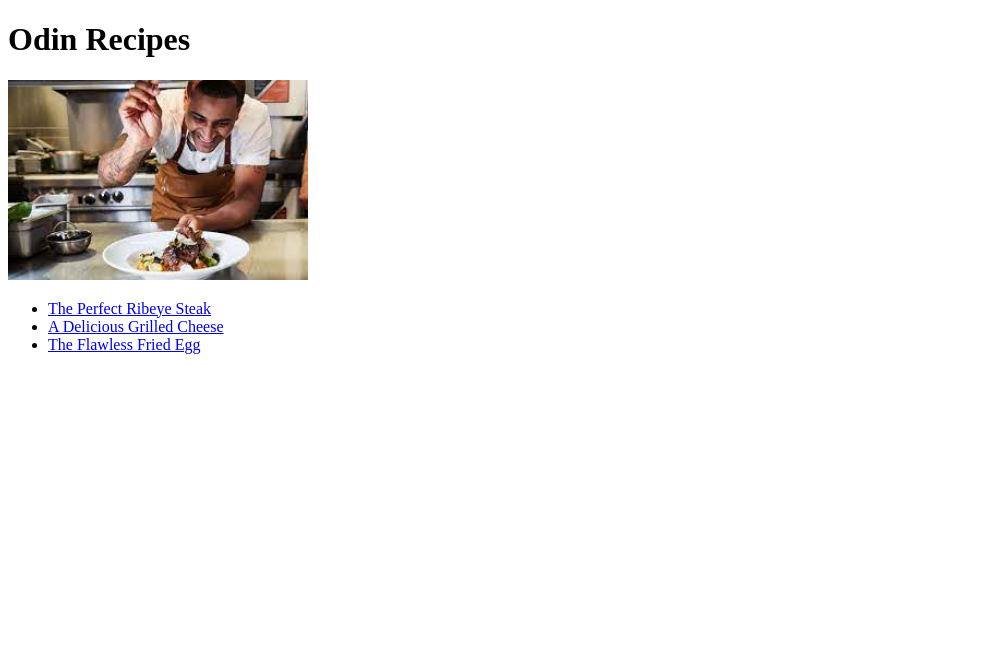
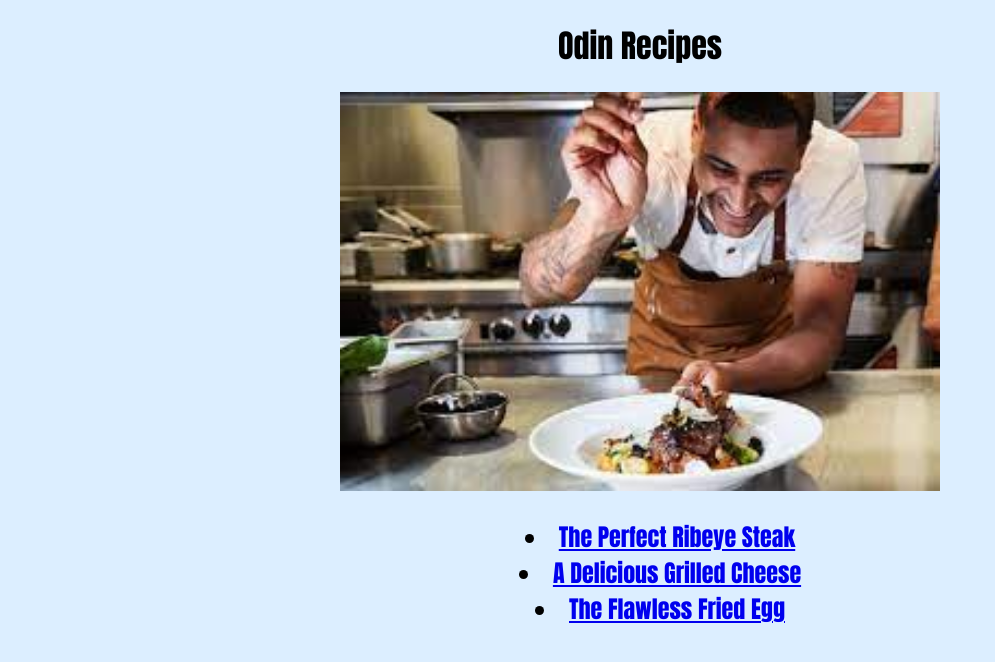
Before and after one commit to agabra23/odin-recipes, a plain HTML site: page index.html in a window 1280 px wide. Shown: the whole page, without its empty margins (0-995 px from the left). Drawn offline with Linux system fonts and the light colour scheme.

Commit message:
Add basic CSS to index.html and recipes

```diff
--- a/index.html
+++ b/index.html
@@ -3,11 +3,14 @@
 <head>
     <meta charset="UTF-8">
     <title>Odin Recipes</title>
+    <link rel="stylesheet" href="style.css">
 </head>
 <body>
     <h1>Odin Recipes</h1>
-    <img src="./images/chef.jpeg" alt="Chef" width="300">
-    <ul>
+    <div class="image">
+        <img src="./images/chef.jpeg" alt="Chef" width="600">
+    </div>
+    <ul class="recipes">
         <li><a href="./recipes/ribeye.html">The Perfect Ribeye Steak</a></li>
         <li><a href="./recipes/grilled-cheese.html">A Delicious Grilled Cheese</a></li>
         <li><a href="./recipes/fried-egg.html">The Flawless Fried Egg</a></li>
--- /dev/null
+++ b/style.css
@@ -0,0 +1,33 @@
+body {
+    background-color: rgb(220, 238, 255);
+}
+
+.recipes {
+    font-family: Impact, Haettenschweiler, 'Arial Narrow Bold', sans-serif;
+    font-size: 24px;
+    text-align: center;
+    list-style-position: inside;
+}
+
+.image {
+    text-align: center;
+}
+
+
+h1 {
+    text-align: center;
+    font-family: Impact, Haettenschweiler, 'Arial Narrow Bold', sans-serif;
+    font-weight: bold;
+}
+
+ul, ol {
+    text-align: center;
+    font-family: Haettenschweiler, 'Arial Narrow Bold', sans-serif;
+    list-style-position: inside;
+    font-weight: 100;
+}
+
+h3 {
+    text-align: center;
+    font-family: Impact, Haettenschweiler, 'Arial Narrow Bold', sans-serif;
+}
```
Also changed, not shown: recipes/fried-egg.html (+6 -1 lines), recipes/grilled-cheese.html (+6 -1 lines), recipes/ribeye.html (+7 -3 lines).
